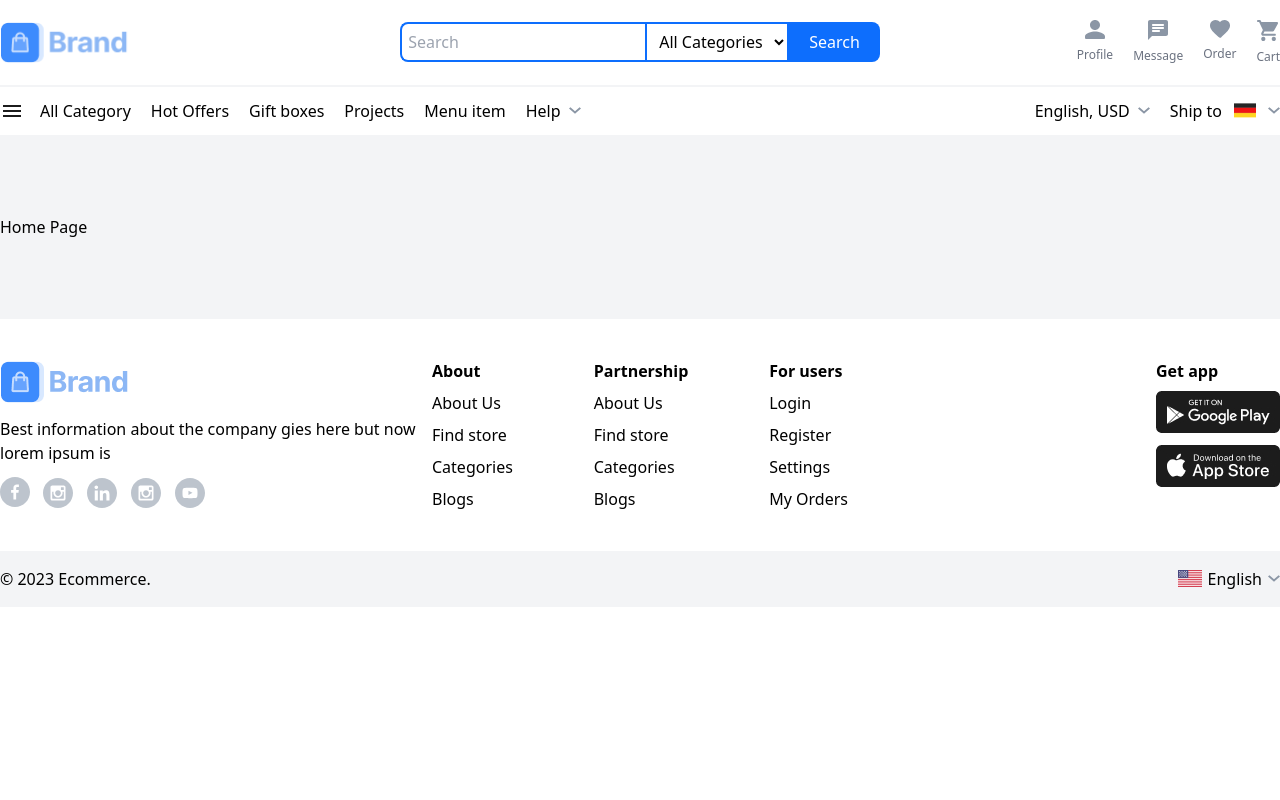
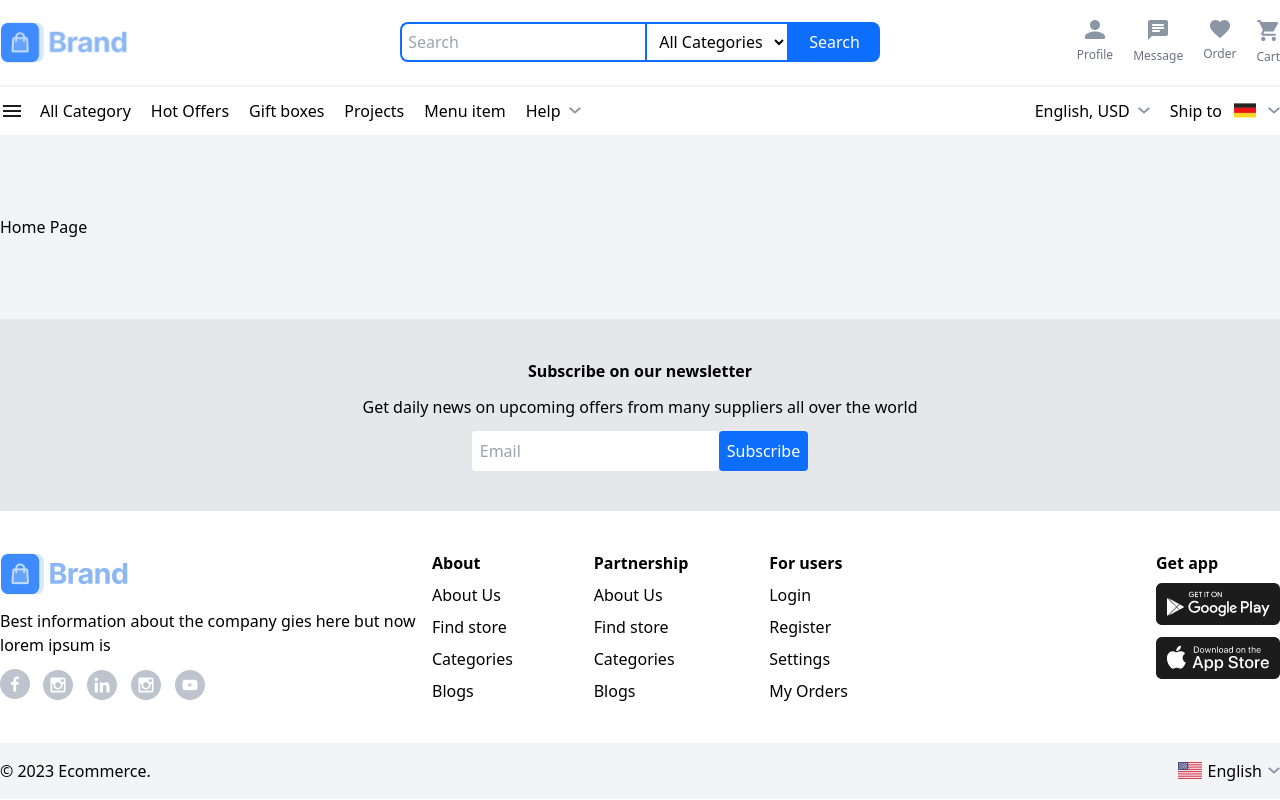
Before and after one commit to onemohsen/E-commerce-shop-next-js, a Next.js app: page / in a window 1280 px wide. Built offline with nearby package versions, Linux system fonts and the light colour scheme.

Commit message:
feat: implement subscribe component

```diff
--- /dev/null
+++ b/src/components/commons/Subscribe.tsx
@@ -0,0 +1,20 @@
+import React from "react";
+import PrimaryButton from "./button/PrimaryButton";
+import TextInput from "./input/TextInput";
+
+const Subscribe = () => {
+  return (
+    <div className="text-center flex flex-col space-y-3">
+      <span className="font-bold">Subscribe on our newsletter</span>
+      <span>
+        Get daily news on upcoming offers from many suppliers all over the world
+      </span>
+      <div>
+        <TextInput name="test" id="test" placeholder="Email" />
+        <PrimaryButton title="Subscribe" />
+      </div>
+    </div>
+  );
+};
+
+export default Subscribe;
--- a/src/pages/index.tsx
+++ b/src/pages/index.tsx
@@ -1,7 +1,16 @@
+import Subscribe from "@/components/commons/Subscribe";
+import ContainerWrapper from "@/components/commons/wrapper/ContainerWrapper";
 import { Inter } from "@next/font/google";
 
 const inter = Inter({ subsets: ["latin"] });
 
 export default function Home() {
-  return <div className="py-20">Home Page</div>;
+  return (
+    <div>
+      <ContainerWrapper className="py-20">Home Page</ContainerWrapper>
+      <div className="bg-gray-200 py-10">
+        <Subscribe />
+      </div>
+    </div>
+  );
 }
```
